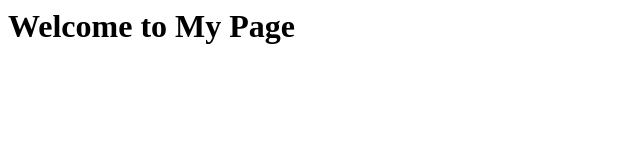
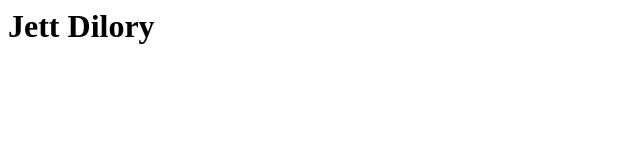
Before and after one commit to puteriblqs/23_ims456_2424a_individual, a plain HTML site: page index.html in a window 1280 px wide. Shown: the whole page, without its empty margins (0-640 px from the left). Drawn offline with Linux system fonts and the light colour scheme.

Commit message:
Update index.html

```diff
--- a/index.html
+++ b/index.html
@@ -1,9 +1,9 @@
 <html>
 <head>
-    <title>Welcome to My Personal Page</title>
+    <title>Jett Dilory</title>
 </head>
 <body>
-<h1>Welcome to My Page</h1>
+<h1>Jett Dilory</h1>
 
 
 </body>
```
